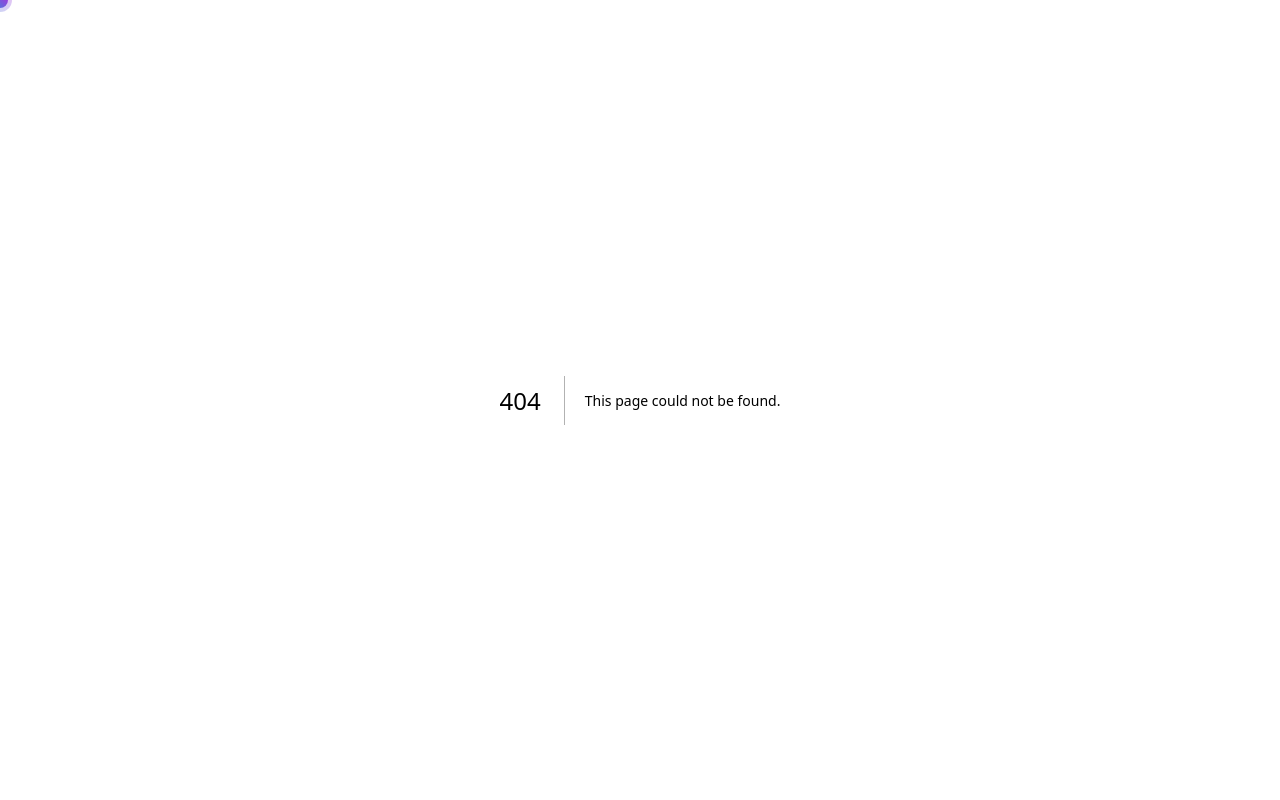
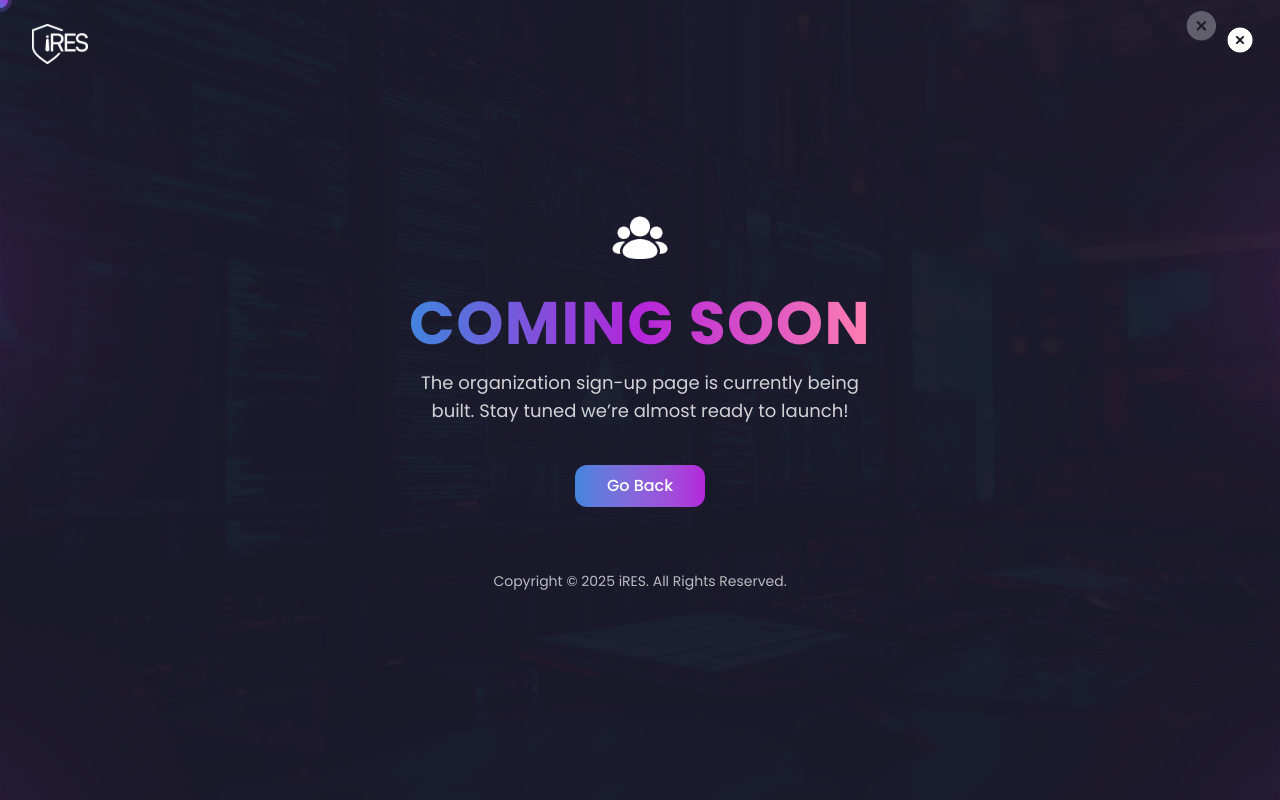
Before and after one commit to iresorg/ires-frontend-v1, a Next.js app: page /signup/organization in a window 1280 px wide. Before the commit this address had no page. Built offline with nearby package versions, Linux system fonts and the light colour scheme.

Commit message:
organization signup page in progress

```diff
--- /dev/null
+++ b/src/app/signup/organization/page.tsx
@@ -0,0 +1,98 @@
+"use client";
+
+import { motion } from "framer-motion";
+import Image from "next/image";
+import Link from "next/link";
+
+export default function OrganizationSignup() {
+  return (
+    <div className="relative w-full h-screen flex items-center justify-center overflow-hidden text-white">
+      {/* Background image*/}
+      <div className="absolute inset-0 -z-10">
+        <Image
+          src="/images/welcome-signup.png"
+          alt="Background"
+          fill
+          className="object-cover opacity-30"
+          priority
+        />
+      </div>
+
+      {/* Logo */}
+      <div className="absolute top-6 left-8 z-20">
+        <Image
+          src="/logos/ires-logo.svg"
+          alt="iRES Logo"
+          width={80}
+          height={80}
+          className="h-10 w-auto"
+        />
+      </div>
+
+      {/* Close icon */}
+      <Link
+        href="/signup"
+        aria-label="Close"
+        className="absolute top-6 right-6 z-20 w-8 h-8 rounded-full flex items-center justify-center"
+      >
+        <Image
+          src="/images/cancel-icon.png"
+          alt="Close"
+          width={30}
+          height={30}
+        />
+      </Link>
+
+      {/* Main content */}
+      <motion.div
+        initial={{ opacity: 0, y: 30 }}
+        animate={{ opacity: 1, y: 0 }}
+        transition={{ duration: 0.8 }}
+        className="text-center px-6"
+      >
+        {/* Icon */}
+        <div className="flex justify-center mb-6">
+          <Image
+            src="/images/organization-icon.png"
+            alt="Organization Icon"
+            width={60}
+            height={60}
+          />
+        </div>
+
+        {/* Title */}
+        <h1
+          className="text-5xl md:text-6xl font-extrabold tracking-wide mb-4"
+          style={{
+            backgroundImage:
+              "linear-gradient(90deg, #4185DD 0%, #B425DA 50%, #FF7FB1 100%)",
+            WebkitBackgroundClip: "text",
+            backgroundClip: "text",
+            color: "transparent",
+          }}
+        >
+          COMING SOON
+        </h1>
+
+        {/* Subtitle */}
+        <p className="text-white/80 text-base md:text-lg mb-10 max-w-md mx-auto">
+          The organization sign-up page is currently being built. Stay tuned
+          we’re almost ready to launch!
+        </p>
+
+        {/* Button to go back */}
+        <Link
+          href="/signup"
+          className="inline-block px-8 py-3 rounded-xl text-white font-medium bg-gradient-to-r from-[#4185DD] to-[#B425DA] hover:opacity-90 transition-all"
+        >
+          Go Back
+        </Link>
+
+        {/* Footer */}
+        <p className="mt-16 text-sm text-white/70">
+          Copyright © 2025 iRES. All Rights Reserved.
+        </p>
+      </motion.div>
+    </div>
+  );
+}
```
Also changed, not shown: src/app/signup/individual/page.tsx (added).
